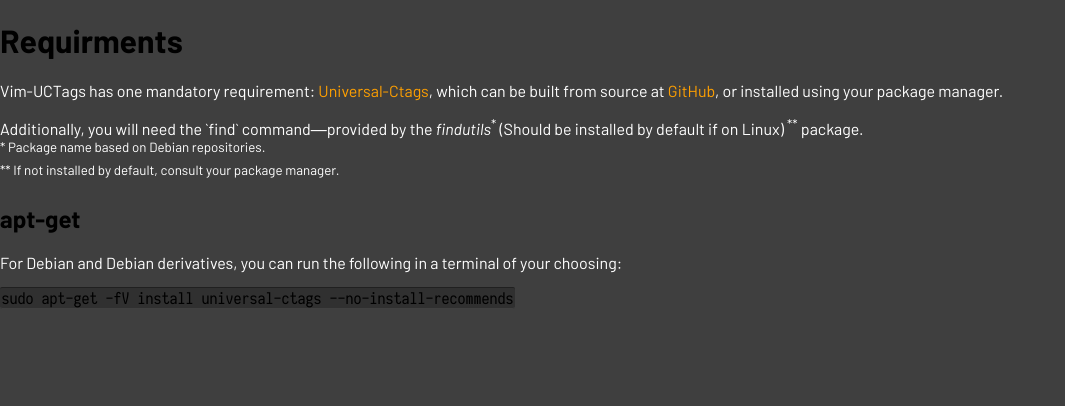
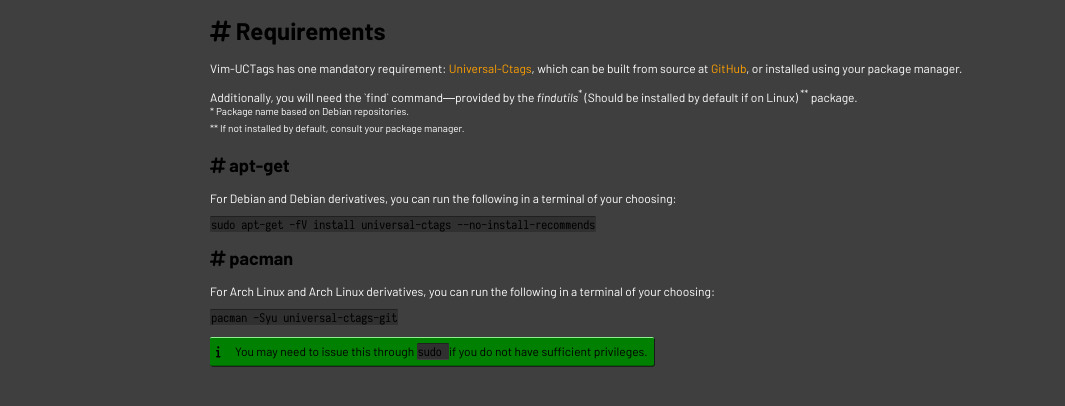
Before and after one commit to FrancescoMagliocco/vim-uctags, a Jekyll site: the page built from requirements.html, in a window 1280 px wide. Shown: the top 406 px of the page, without its empty margins (0-1065 px from the left). Built offline with Jekyll 4.4.1, drawn with Linux system fonts in a browser that asks for light colours; nearby versions of some CDN libraries; some web fonts are replaced.

Commit message:
Updated requirements.html

```diff
--- a/requirements.html
+++ b/requirements.html
@@ -1,16 +1,8 @@
 ---
+layout: default
 ---
-<!DOCTYPE html>
-<html lang="en-US">
-<head>
-  <meta charset="UTF-8">
-  <meta name="viewport" content="width=device-width, initial-scale=1.0">
-  <meta name="author" content="Francesco Magliocco">
-  <meta name="keywords" content="Vim, plugin, Universal-Ctags, highlighting, syntax">
-  <meta name="description" content="Highlights Tags Generated by Universal-Ctags">
-</head>
-<body>
-  <h1>Requirments</h1>
+<div class="main">
+  {% include heading.html level="1" title="Requirements" %}
   <p>Vim-UCTags has one mandatory requirement:
   <a id="ctags">Universal-Ctags</a>, which can be built from source at
   <a id="ctagsRepo"> GitHub</a>, or installed using your package manager.</p>
@@ -21,12 +13,22 @@
   <sup>* Package name based on Debian repositories.</sup><br>
   <sup>** If not installed by default, consult your package manager.</sup></p>
 
-  <h2>apt-get</h2>
+  {% include heading.html level="2" title="apt-get" %}
   <p>For Debian and Debian derivatives, you can run the following in a terminal
   of your choosing:</p>
 
   <code>
   sudo apt-get -fV install universal-ctags --no-install-recommends
   </code>
-</body>
-</html>
+
+  {% include heading.html level="2" title="pacman" %}
+  <p>For Arch Linux and Arch Linux derivatives, you can run the following in a
+  terminal of your choosing:</p>
+
+  <code>
+  pacman -Syu universal-ctags-git
+  </code>
+
+  {% include note.html content="You may need to issue this through <code>sudo
+  </code> if you do not have sufficient privileges." %}
+</div>
```
